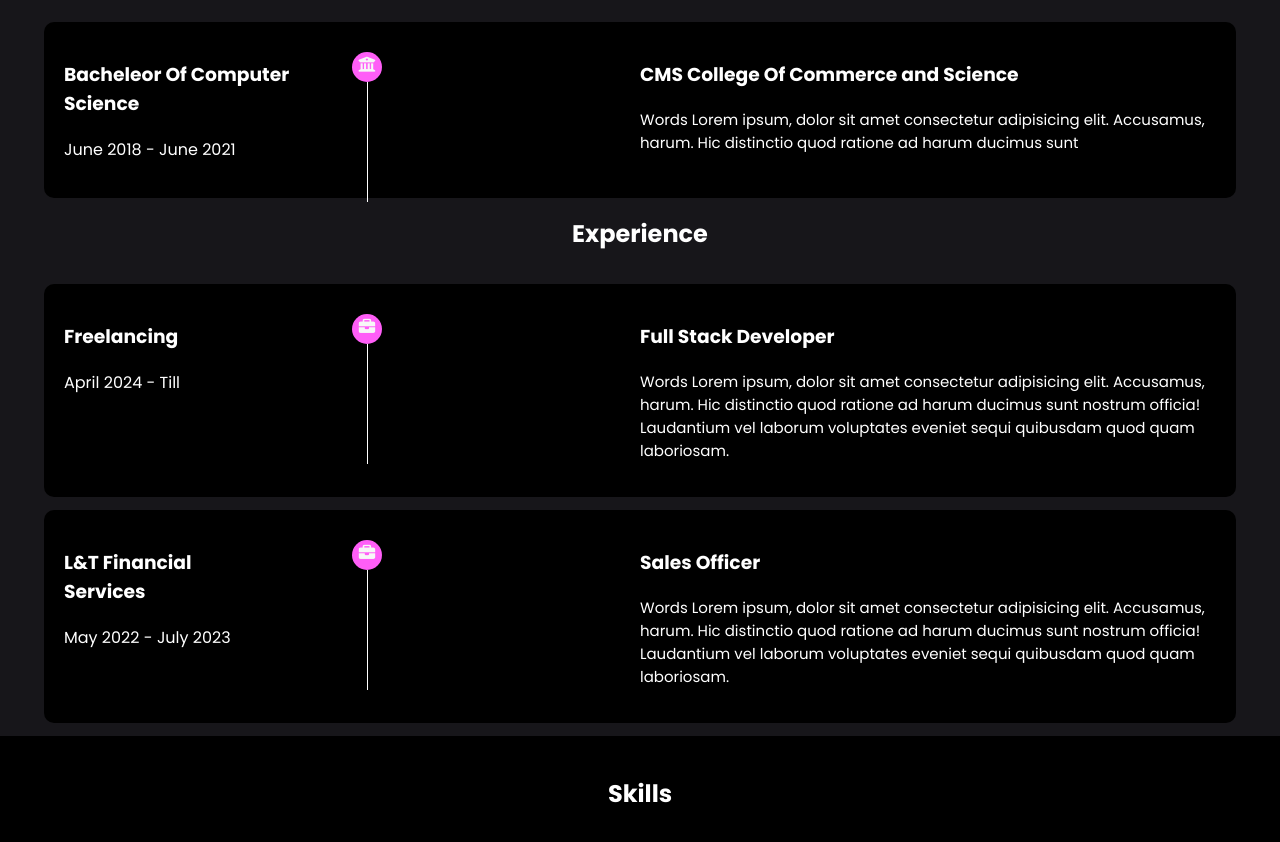
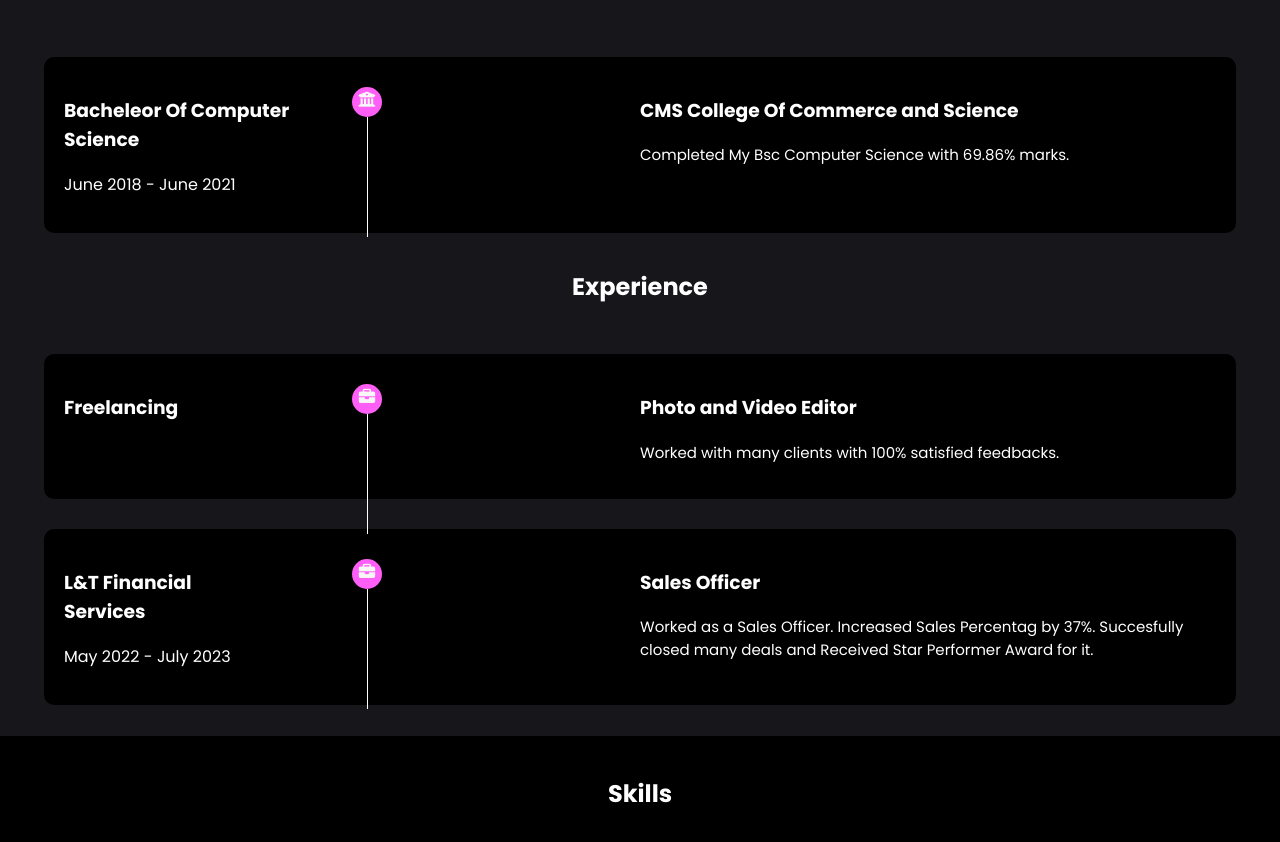
Before and after one commit to nithigsn/portfolio, a React (Create React App) app: page / in a window 1280 px wide. Shown: the part 1816-2658 px from the top of the page. Built offline with nearby package versions, Linux system fonts and the light colour scheme.

Commit message:
updated portfolio

```diff
--- a/src/Pages/ContactPage.jsx
+++ b/src/Pages/ContactPage.jsx
@@ -31,7 +31,7 @@ export default function ContactPage() {
 
     function handleSend() {
 
-        if (name && email && number && message) {
+        if (name && email && number && message !== "") {
 
 
             const myHeaders = new Headers();
--- a/src/Pages/EducationandExperiencePage.jsx
+++ b/src/Pages/EducationandExperiencePage.jsx
@@ -20,8 +20,7 @@ export default function EducationandExperience() {
                 <div className="content">
                     <h3>CMS College Of Commerce and Science</h3>
                     <p>
-                        Words Lorem ipsum, dolor sit amet consectetur adipisicing elit.
-                        Accusamus, harum. Hic distinctio quod ratione ad harum ducimus sunt
+                      Completed My Bsc Computer Science with 69.86% marks.
 
                     </p>
                 </div>
@@ -30,7 +29,7 @@ export default function EducationandExperience() {
             <div className="wrap">
                 <div className="timeline">
                     <h3>Freelancing</h3>
-                    <p>April 2024 - Till</p>
+                    <p></p>
                 </div>
                 <div className="center">
                     <div className="icon">
@@ -42,12 +41,9 @@ export default function EducationandExperience() {
                     <div className="line" />
                 </div>
                 <div className="content">
-                    <h3>Full Stack Developer</h3>
+                    <h3>Photo and Video Editor</h3>
                     <p>
-                        Words Lorem ipsum, dolor sit amet consectetur adipisicing elit.
-                        Accusamus, harum. Hic distinctio quod ratione ad harum ducimus sunt
-                        nostrum officia! Laudantium vel laborum voluptates eveniet sequi
-                        quibusdam quod quam laboriosam.
+                       Worked with many clients with 100% satisfied feedbacks.
                     </p>
                 </div>
             </div>
@@ -71,10 +67,9 @@ export default function EducationandExperience() {
                 <div className="content">
                     <h3>Sales Officer</h3>
                     <p>
-                        Words Lorem ipsum, dolor sit amet consectetur adipisicing elit.
-                        Accusamus, harum. Hic distinctio quod ratione ad harum ducimus sunt
-                        nostrum officia! Laudantium vel laborum voluptates eveniet sequi
-                        quibusdam quod quam laboriosam.
+                        Worked as a Sales Officer. Increased Sales Percentag by 37%.
+                        Succesfully closed many deals and
+                        Received Star Performer Award for it.
                     </p>
                 </div>
             </div>
--- a/src/Pages/ProjectPage.jsx
+++ b/src/Pages/ProjectPage.jsx
@@ -18,31 +18,29 @@ export default function ProjectPage() {
             <h2>Projects</h2>
             <div className="project-container">
                 <div className="todo-project" data-aos='fade-right'>
-                    <h5>ToDo List</h5>
+                    <h5>Task Champ</h5>
                     <div className="todo-project-img" />
                     <div className="about-project">
                         <p>
                             "My todo list project is a simple yet effective task management tool
                             that helps users stay organized by allowing them to create,
                             prioritize, and track their tasks. It provides a user-friendly
-                            interface where tasks can be added, marked as completed, edited, and
+                            interface where tasks can be added,edited and
                             deleted, ensuring seamless task management and productivity
                             enhancement."
                         </p>
-                        <button>Click Here</button>
+                        <button><a href="https://champtodo.vercel.app/">Click Here</a></button>
                     </div>
                 </div>
                 <div className="ncs-project" data-aos='fade-left'>
-                    <h5>NCS Player</h5>
+                    <h5>Sonique Wave</h5>
                     <div className="ncs-project-img" />
                     <div className="about-project">
                         <p>
                             "The music player project I developed is a versatile application
                             designed to play audio files in various formats. It offers a sleek
-                            and intuitive interface with features such as play, pause, skip,
-                            shuffle, and repeat functionalities. Users can create playlists,
-                            manage their music library, and customize the player's appearance to
-                            suit their preferences. It aims to provide a seamless listening
+                            and intuitive interface with features such as play, pause, next and previous functionalities.
+                            Users can create playlists,manage their music library. It aims to provide a seamless listening
                             experience for users while offering robust functionality and ease of
                             use."
                         </p>
```
Also changed, not shown: 1 other file (tests, documents, lock files or other folders).
